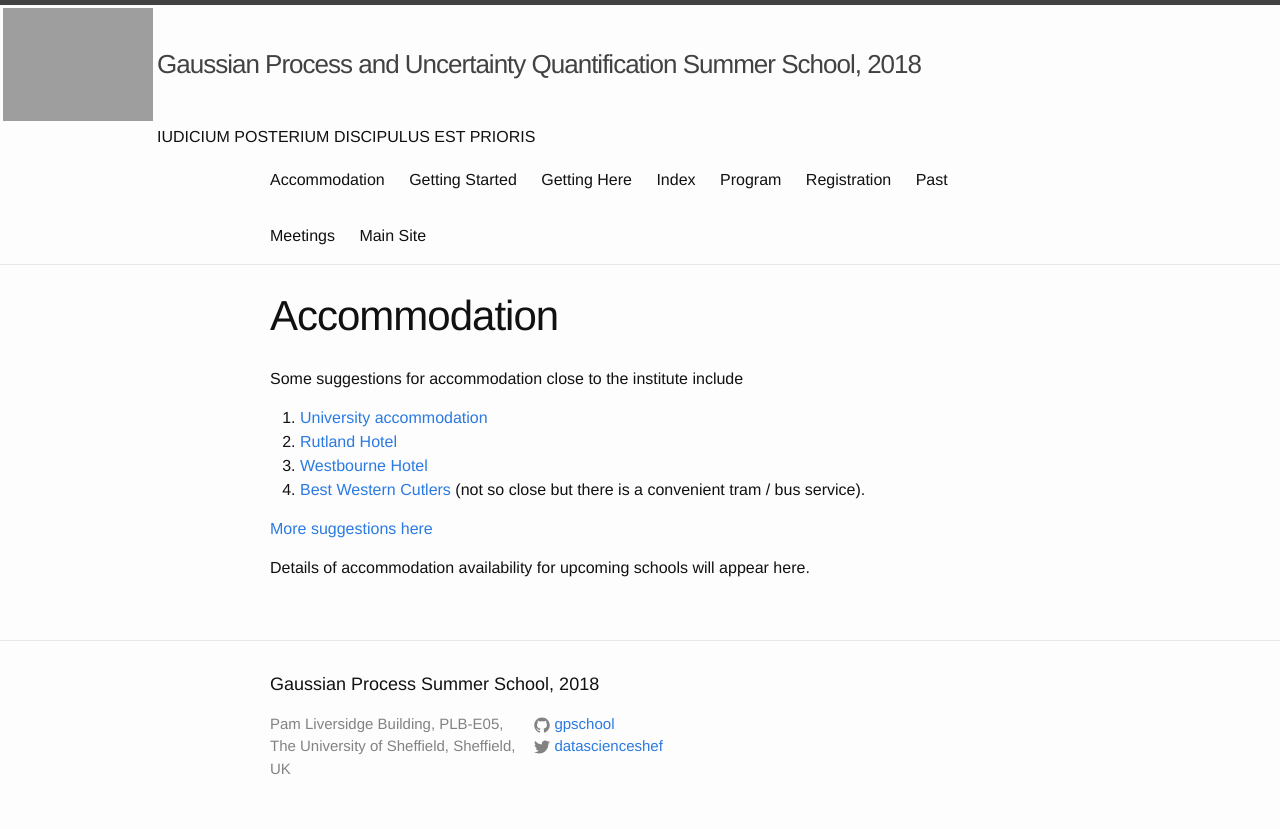
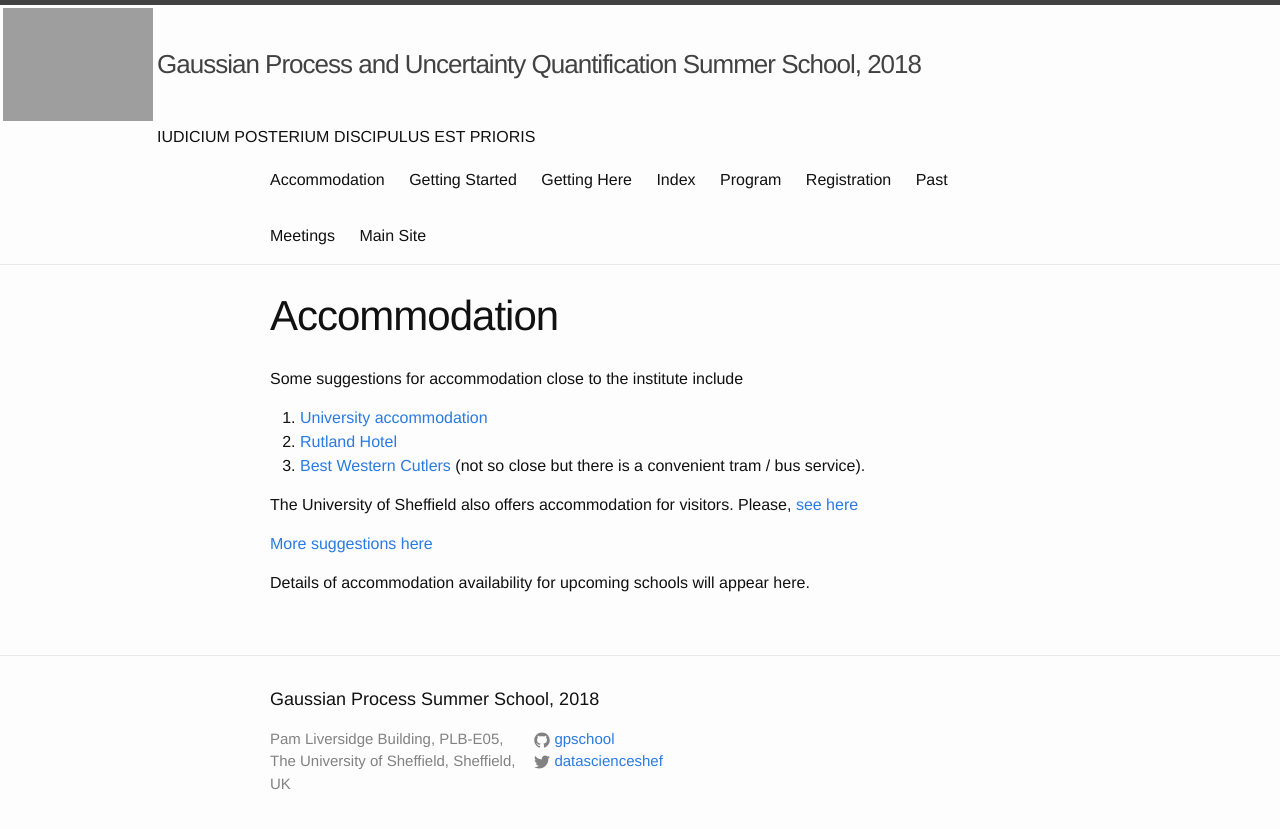
Before and after one commit to gpschool/gpss18, a Jekyll site: the page built from accommodation.md, in a window 1280 px wide. Shown: the top 829 px of the page. Built offline with Jekyll 4.4.1, drawn with Linux system fonts in a browser that asks for light colours.

Commit message:
Minor change to accommodation.md

```diff
--- a/accommodation.md
+++ b/accommodation.md
@@ -11,8 +11,9 @@ to the institute include
 
 1.  [University accommodation](http://withus.com/conferencewithus/bookingpage/)
 2.  [Rutland Hotel](http://www.rutlandhotel-sheffield.com/)
-3.  [Westbourne Hotel](http://www.westbournehousehotel.com/)
-4.  [Best Western Cutlers](http://www.cutlershotel.co.uk/) (not so close but there is a convenient tram /    bus service).
+3.  [Best Western Cutlers](http://www.cutlershotel.co.uk/) (not so close but there is a convenient tram /    bus service).
+
+The University of Sheffield also offers accommodation for visitors. Please, [see here](https://www.sheffield.ac.uk/accommodation/visitors)
 
 [More suggestions here](http://www.sheffield.ac.uk/polopoly_fs/1.303478!/file/Hotels.pdf)
 
```
